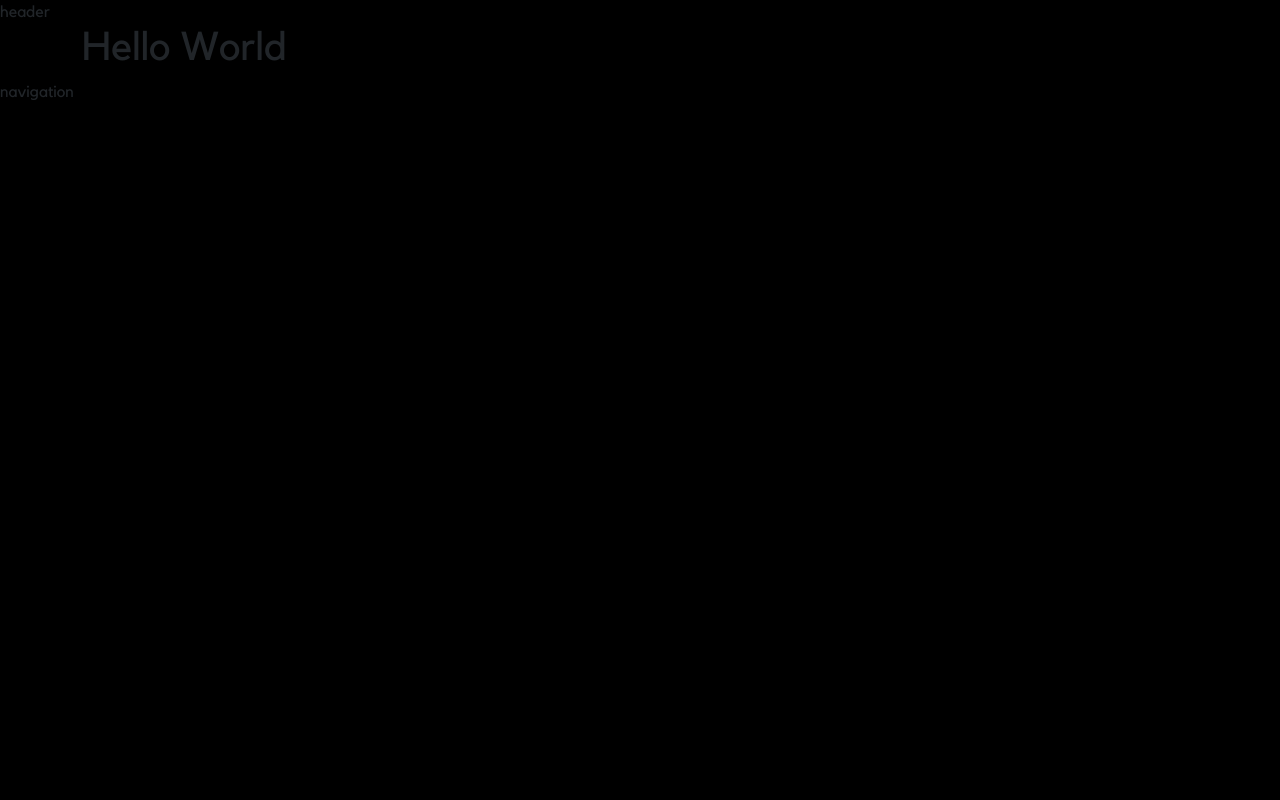
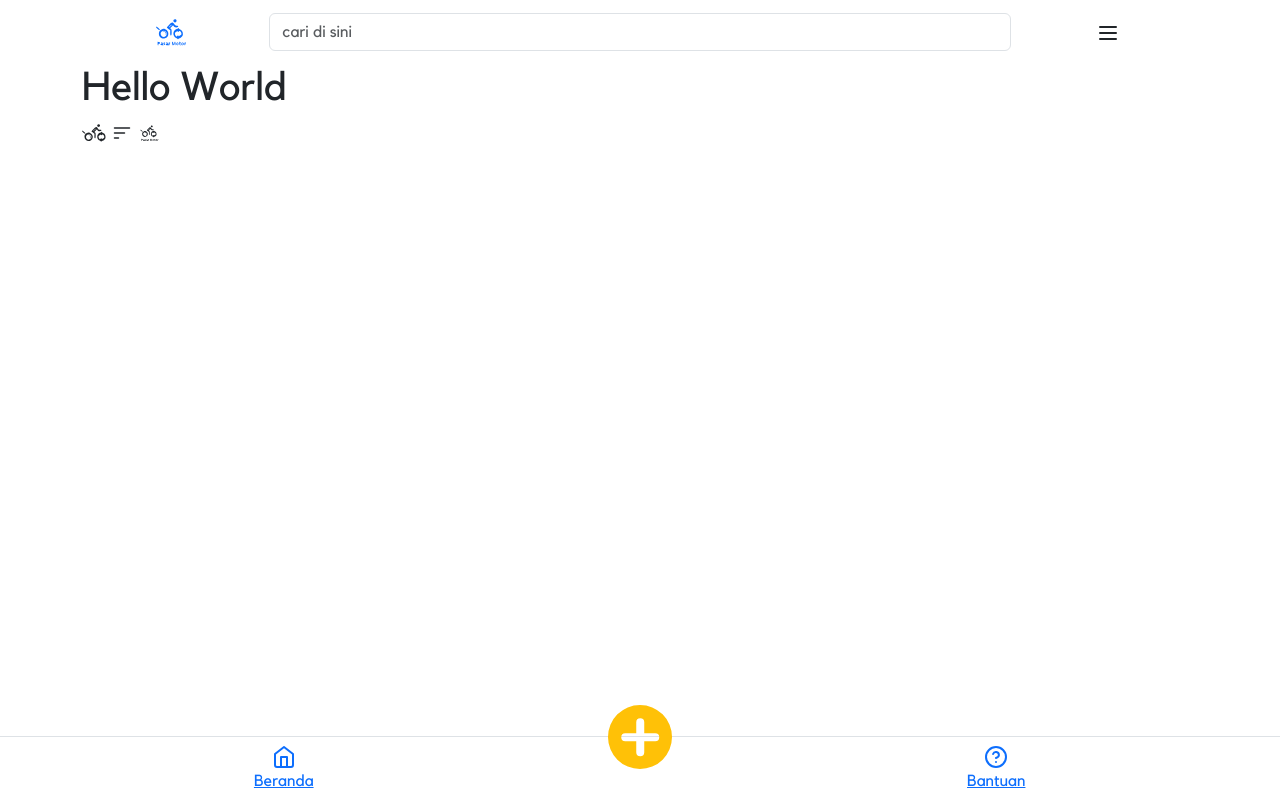
Before and after one commit to masganteng3415/pasar-motor, a plain HTML site: page index.html in a window 1280 px wide. Drawn offline with Linux system fonts and the light colour scheme.

Commit message:
Base layout

```diff
--- a/assets/css/custom.css
+++ b/assets/css/custom.css
@@ -32,4 +32,12 @@
 :root {
   --bs-body-font-family: "Kollektif", system-ui, -apple-system, "Segoe UI",
     sans-serif;
+
+  --base-color: #faf81c;
 }
+
+.icon {
+  --size: 1.5em;
+  width: var(--size, 1.5em);
+  height: var(--size, 1.5em);
+}
--- a/index.html
+++ b/index.html
@@ -4,19 +4,106 @@
     <meta charset="UTF-8" />
     <meta name="viewport" content="width=device-width, initial-scale=1.0" />
     <title>Pasar Motor</title>
+    <link
+      rel="shortcut icon"
+      href="./assets/img/logo-only.svg"
+      type="image/x-icon"
+    />
 
     <link rel="stylesheet" href="./bootstrap/5.3.3/css/bootstrap.min.css" />
     <link rel="stylesheet" href="./assets/css/custom.css" />
   </head>
-  <body class="bg-black">
-    <header>header</header>
+  <body class="">
+    <!-- Header section -->
+    <header
+      class="position-sticky top-0 d-flex align-items-center"
+      style="height: 4rem"
+    >
+      <div class="container">
+        <div class="row align-items-center text-center g-2">
+          <div class="col-2">
+            <a href="/">
+              <svg class="icon" style="--size: 2.5em">
+                <use xlink:href="./assets/img/sprite.svg#logo-with-text"></use>
+              </svg>
+            </a>
+          </div>
+          <div class="col">
+            <form action="" method="get">
+              <input
+                type="search"
+                name="search"
+                id="search"
+                class="form-control"
+                value=""
+                placeholder="cari di sini"
+              />
+            </form>
+          </div>
+          <div class="col-2">
+            <svg class="icon">
+              <use xlink:href="./assets/img/sprite.svg#menu"></use>
+            </svg>
+          </div>
+        </div>
+      </div>
+    </header>
 
+    <!-- Main content -->
     <main>
       <div class="container">
         <h1>Hello World</h1>
+        <svg class="icon">
+          <use xlink:href="./assets/img/sprite.svg#logo-only"></use>
+        </svg>
+        <svg class="icon">
+          <use xlink:href="./assets/img/sprite.svg#sort"></use>
+        </svg>
+        <svg class="icon">
+          <use xlink:href="./assets/img/sprite.svg#logo-with-text"></use>
+        </svg>
       </div>
     </main>
 
-    <nav>navigation</nav>
+    <!-- Navigation section-->
+    <nav
+      class="position-fixed start-0 end-0 bottom-0 border-top"
+      style="height: 4rem"
+    >
+      <div class="container h-100">
+        <!-- Add button -->
+        <div class="position-fixed start-50 translate-middle">
+          <button class="btn rounded-circle p-1 text-warning">
+            <svg class="icon" style="--size: 4rem">
+              <use xlink:href="./assets/img/sprite.svg#plus"></use>
+            </svg>
+          </button>
+        </div>
+        <!-- Nav button -->
+        <div class="h-100 row align-items-center">
+          <div class="col">
+            <a href="/" class="d-flex flex-column text-center">
+              <div>
+                <svg class="icon">
+                  <use xlink:href="./assets/img/sprite.svg#home"></use>
+                </svg>
+              </div>
+              <span>Beranda</span>
+            </a>
+          </div>
+          <div class="col-3"><!-- Empty --></div>
+          <div class="col">
+            <a href="" class="d-flex flex-column text-center">
+              <div>
+                <svg class="icon">
+                  <use xlink:href="./assets/img/sprite.svg#help"></use>
+                </svg>
+              </div>
+              <span>Bantuan</span>
+            </a>
+          </div>
+        </div>
+      </div>
+    </nav>
   </body>
 </html>
```
Also changed, not shown: assets/img/logo-only.svg (added), assets/img/logo-with-text.svg (added), assets/img/sprite.svg (added).
